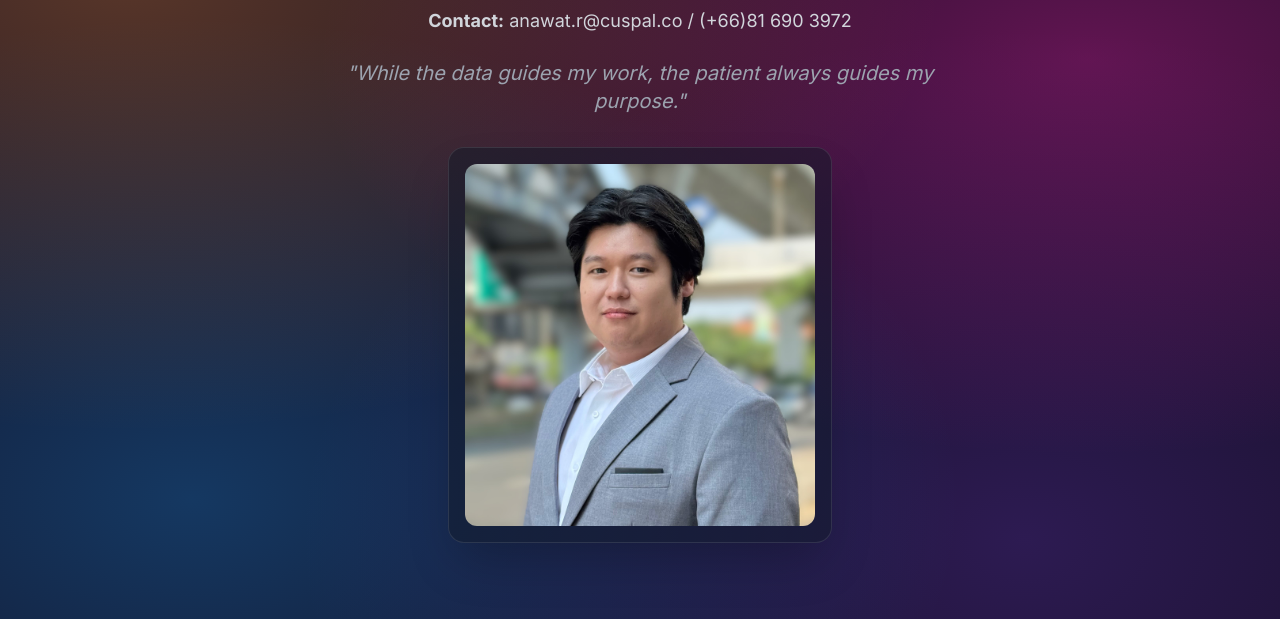
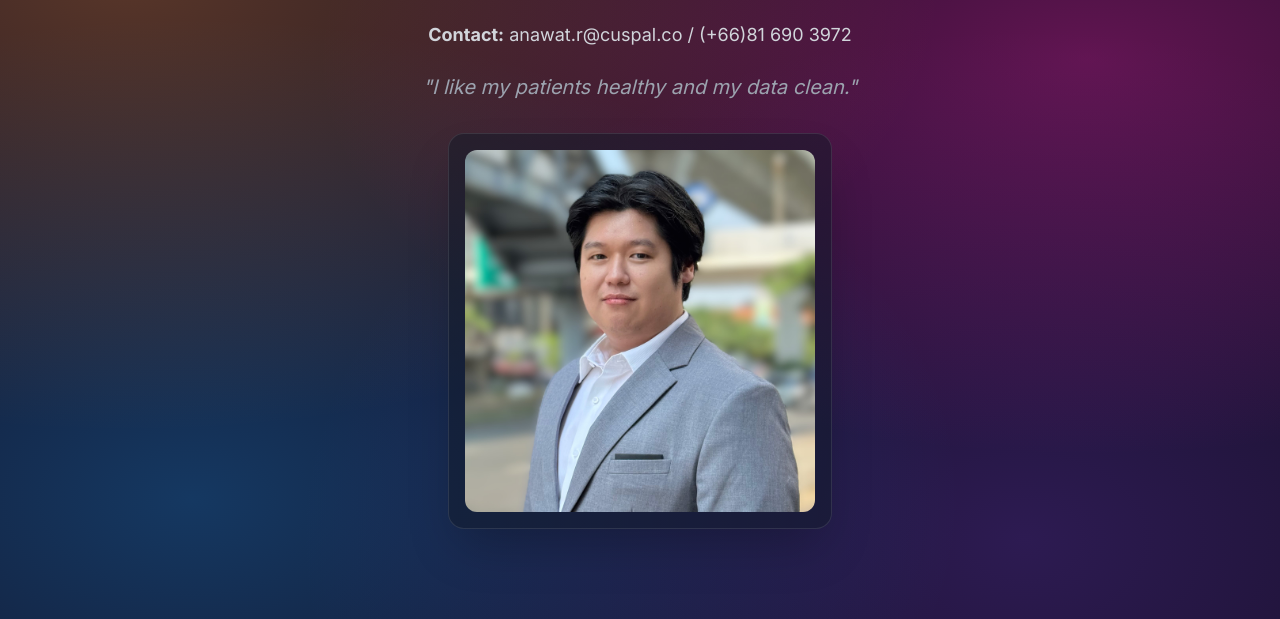
Before and after one commit to Grinbyte-your-bite-sized-solutions/cuspal.co, a plain HTML site: page anawat/index.html in a window 1280 px wide. Shown: the part 181-800 px from the top of the page. Drawn offline with nearby package versions, Linux system fonts and the light colour scheme.

Commit message:
change motto

```diff
--- a/anawat/index.html
+++ b/anawat/index.html
@@ -79,7 +79,7 @@
                     <a href="tel:+66816903972" class="hover:text-pink-400 transition-colors duration-300">(+66)81 690 3972</a>
                 </p>
                 <blockquote class="text-lg md:text-xl text-gray-400 italic max-w-2xl mx-auto">
-                    "While the data guides my work, the patient always guides my purpose."
+                    "I like my patients healthy and my data clean."
                 </blockquote>
             </div>
 
```
